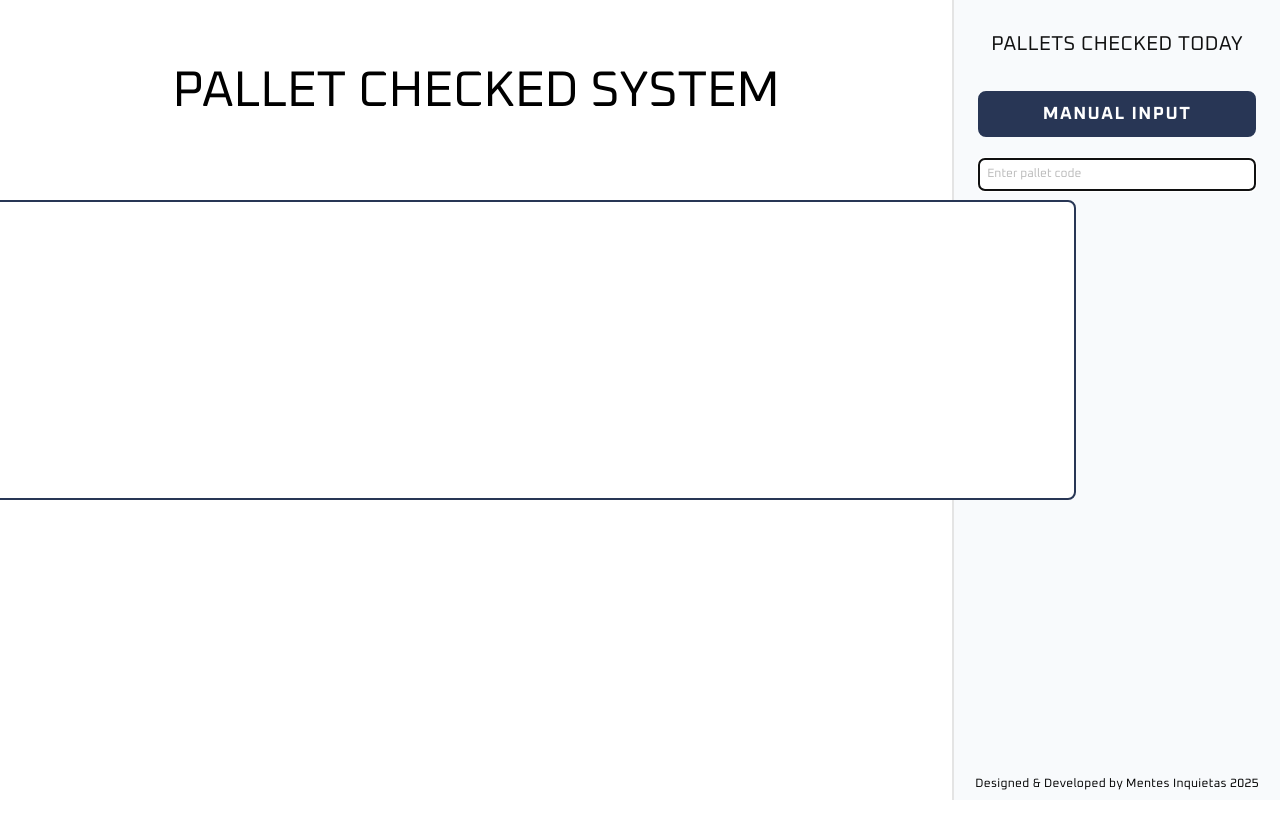
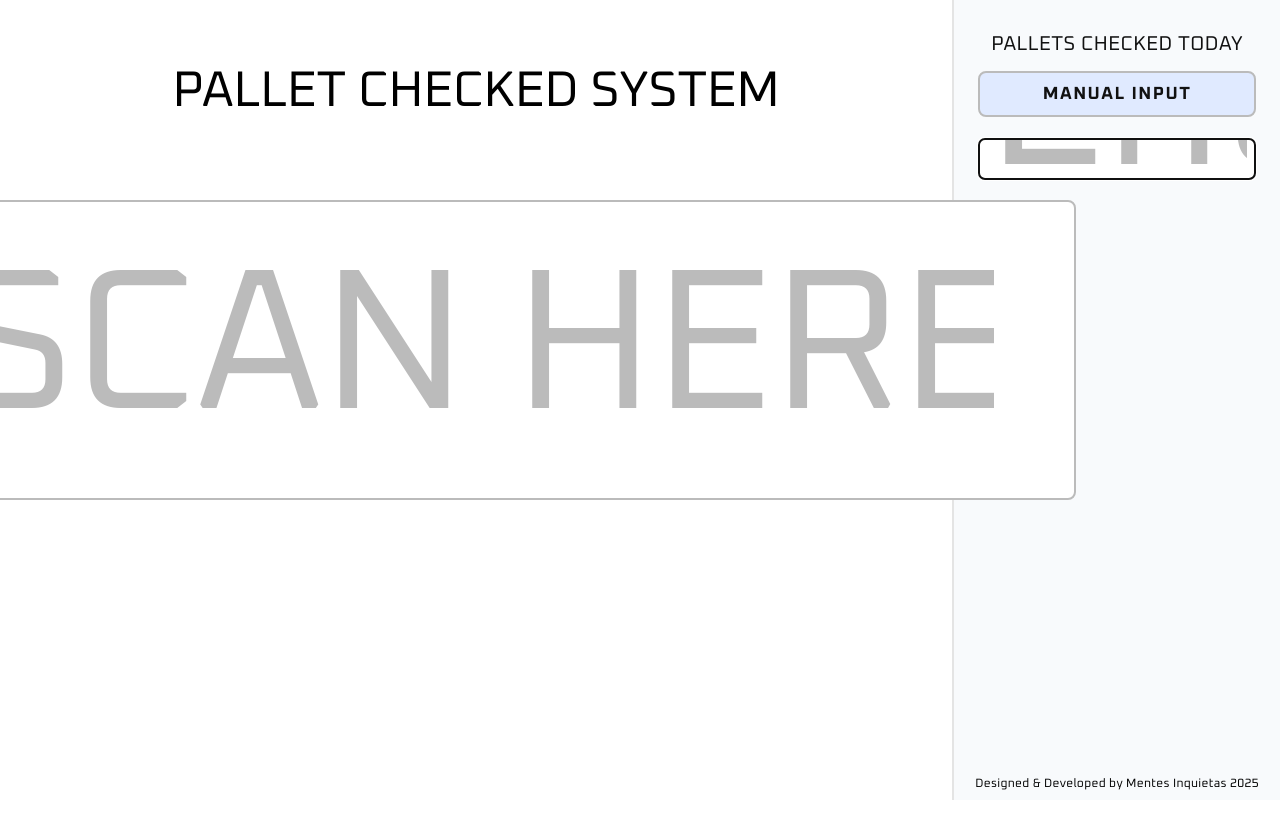
Before and after one commit to casainformaticachile/auditpallets, a website: page index.html in a window 1280 px wide. Both pictures are taken after a click on the button "MANUAL INPUT". Drawn offline with Linux system fonts and the light colour scheme; no server answers.

Commit message:
Add files via upload

```diff
--- a/index.html
+++ b/index.html
@@ -12,26 +12,14 @@
     h1 { margin: 0.5em 0 0.3em 0; text-align: center; font-weight: normal; width: 100%; max-width: 98vw; font-family: 'Oxanium', Arial, sans-serif; font-size: 50px; white-space: nowrap; overflow: hidden; text-overflow: ellipsis; }
     .form-container { width: 1200px; max-width: 98vw; display: flex; justify-content: center; align-items: center; position: relative; }
     form { display: flex; flex-direction: row; gap: 0.7em; margin: 0.7em 0 0.5em 0; justify-content: center; align-items: center; width: 100%; font-family: 'Oxanium', Arial, sans-serif; }
-    input[type="text"]#codigo {
-        width: 1200px; height: 300px; padding: 0.4em; border: 2px solid #283655; border-radius: 8px;
-        font-size: 200px; font-family: 'Oxanium', Arial, sans-serif; text-align: center; box-sizing: border-box;
-        caret-color: #ff0000; transition: background 0.2s; position: relative; z-index: 1; background: #fff;
-        color: #111;
-    }
-    input[type="text"]#codigo.verde-neon { background: #39ff14; color: #111; transition: background 0.2s; }
-    input[type="text"]#codigo.amarillo-neon { background: #fff600; color: #111; transition: background 0.2s; }
-    input[type="text"]#codigo:disabled { opacity: 1; }
-    /* Placeholder SCAN HERE en blanco y tamaño normal */
-    input[type="text"]#codigo::placeholder {
-        font-size: 200px;
-        color: #fff;
-        text-align: center;
-        font-family: 'Oxanium', Arial, sans-serif;
-        opacity: 1;
-    }
+    input[type="text"] { width: 1200px; height: 300px; padding: 0.4em; border: 2px solid #bbb; border-radius: 8px; font-size: 200px; font-family: 'Oxanium', Arial, sans-serif; text-align: center; box-sizing: border-box; caret-color: #ff0000; transition: background 0.2s; position: relative; z-index: 1; background: #fff; }
+    input[type="text"].verde-neon { background: #39ff14; color: #111; transition: background 0.2s; }
+    input[type="text"].amarillo-neon { background: #fff600; color: #111; transition: background 0.2s; }
+    input[type="text"]:disabled { opacity: 1; }
     .placeholder-feedback { display: none; position: absolute; left: 0; right: 0; top: 0; height: 300px; font-size: 200px; color: #111; font-family: 'Oxanium', Arial, sans-serif; text-align: center; line-height: 300px; pointer-events: none; z-index: 2; background: transparent; white-space: nowrap; user-select: none; }
     .placeholder-feedback.mostrar { display: block; animation: fadeIn 0.16s; }
     @keyframes fadeIn { from { opacity: 0; } to   { opacity: 1; } }
+    input[type="text"]::placeholder { font-size: 200px; color: #bbb; text-align: center; font-family: 'Oxanium', Arial, sans-serif; opacity: 1; }
     #es-duplicado { color: #000; font-size: 50px; font-weight: bold; text-align: center; margin: 0.1em 0 0.1em 0; font-family: 'Oxanium', Arial, sans-serif; line-height: 1.1; user-select: none; min-height: 80px; transition: color 0.2s; word-break: break-all; }
     #codigo-mostrado { color: #ff0000; font-size: 200px; font-weight: bold; text-align: center; margin: 0.3em 0 0.1em 0; font-family: 'Oxanium', Arial, sans-serif; line-height: 1; word-break: break-all; max-width: 1200px; overflow-wrap: break-word; min-height: 220px; background: #fff; }
     .right-panel { width: 400px; min-width: 300px; max-width: 40vw; background: #f8fafc; border-left: 2px solid #e4e4e4; min-height: 100vh; padding: 32px 24px 24px 24px; box-sizing: border-box; display: flex; flex-direction: column; align-items: flex-start; position: relative; }
@@ -42,59 +30,22 @@
       margin: 0;
       width: 100%;
       font-family: 'Oxanium', Arial, sans-serif;
-      max-height: 50vh;
+      max-height: 50vh; /* <-- ahora ocupa el 50% de la altura de la ventana */
       overflow-y: auto;
     }
     #lista li { margin-bottom: 0.12em; padding: 0.2em 0.6em 0.2em 0; text-align: left; font-size: 14px; background: none; border: none; word-break: break-all; line-height: 1.1; font-family: 'Oxanium', Arial, sans-serif; transition: background 0.2s, color 0.2s; }
     #lista li.duplicado { background: yellow; color: #222; font-weight: bold; }
-    /* Manual Input Button y campo */
-    .manual-input-controls {
-        width: 100%; display: flex; flex-direction: column; align-items: stretch;
-        margin: 20px 0 16px 0; /* margen superior de 20px respecto a la lista */
-    }
-    .manual-btn {
-        width: 100%;
-        font-size: 1.1em;
-        padding: 10px;
-        border-radius: 8px;
-        border: 2px solid #283655;
-        margin-bottom: 10px;
-        background: #283655;
-        color: #fff;
-        font-family: 'Oxanium', Arial, sans-serif;
-        cursor: pointer;
-        transition: background 0.2s;
-        font-weight: bold;
-        letter-spacing: 1.5px;
-        text-transform: uppercase;
-    }
-    .manual-btn:hover { background: #394c7b; border-color: #283655; }
-    .manual-form {
-        display: flex; flex-direction: row; gap: 0.5em; align-items: center; margin-bottom: 8px;
-    }
-    .manual-form input[type="text"] {
-        width: 100%;
-        font-size: 12px;
-        height: auto;
-        padding: 7px;
-        border-radius: 6px;
-        border: 2px solid #283655;
-        background: #fff;
-        color: #111;
-        caret-color: #ff0000;
-        font-family: 'Oxanium', Arial, sans-serif;
-    }
-    .manual-form input[type="text"]::placeholder {
-        color: #bbb;
-        opacity: 1;
-        font-size: 12px;
-    }
+    .manual-input-controls { width: 100%; display: flex; flex-direction: column; align-items: stretch; margin: 0 0 16px 0; }
+    .manual-btn { width: 100%; font-size: 1.1em; padding: 10px; border-radius: 8px; border: 2px solid #bbb; margin-bottom: 10px; background: #e0eaff; color: #111; font-family: 'Oxanium', Arial, sans-serif; cursor: pointer; transition: background 0.2s; font-weight: bold; letter-spacing: 1.5px; text-transform: uppercase; }
+    .manual-btn:hover { background: #c2ddff; }
+    .manual-form { display: flex; flex-direction: row; gap: 0.5em; align-items: center; margin-bottom: 8px; }
+    .manual-form input[type="text"] { width: 100%; font-size: 1.2em; height: auto; padding: 7px; border-radius: 6px; border: 2px solid #bbb; }
     .manual-warning { color: #ff0000; font-weight: bold; font-size: 1.1em; margin-top: 0; margin-bottom: 6px; }
     @media (max-width: 1100px) {
-      .form-container, input[type="text"]#codigo, #codigo-mostrado { width: 95vw !important; max-width: 98vw !important; }
+      .form-container, input[type="text"], #codigo-mostrado { width: 95vw !important; max-width: 98vw !important; }
       .right-panel { min-width: 190px; width: 35vw; max-width: 98vw; padding: 18px 10px 10px 10px; }
       .designer-credit { left: 50%; transform: translateX(-50%); font-size: 11px; width: max-content; min-width: 60%; }
-      .manual-form input[type="text"] { font-size: 12px; }
+      .manual-form input[type="text"] { font-size: 1em; }
     }
     @media (max-width: 800px) {
       .main-layout { flex-direction: column; align-items: stretch; height: auto; }
@@ -102,7 +53,7 @@
       .right-panel { width: 100vw; min-width: 0; max-width: 100vw; border-left: none; border-top: 2px solid #e4e4e4; min-height: auto; padding: 18px 8px 32px 16px; box-sizing: border-box; margin: 0; }
       h1 { font-size: 7vw; white-space: normal; }
       .designer-credit { left: 50%; bottom: 0px; transform: translateX(-50%); font-size: 10px; width: max-content; min-width: 60%; }
-      .manual-form input[type="text"] { font-size: 12px; }
+      .manual-form input[type="text"] { font-size: 1em; }
     }
     .right-panel h2 { text-align: center !important; }
     #codigo { margin-top: 50px !important; display: block; margin-left: auto; margin-right: auto; }
```
